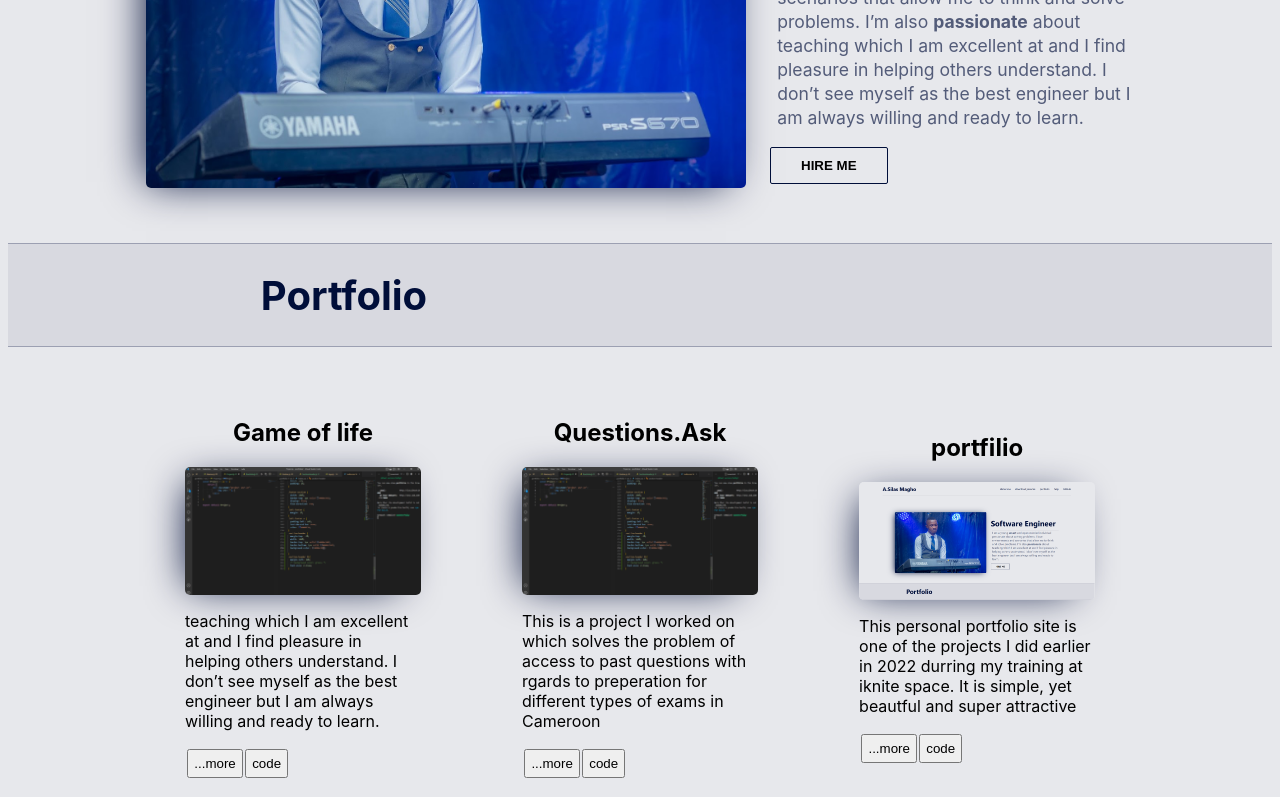
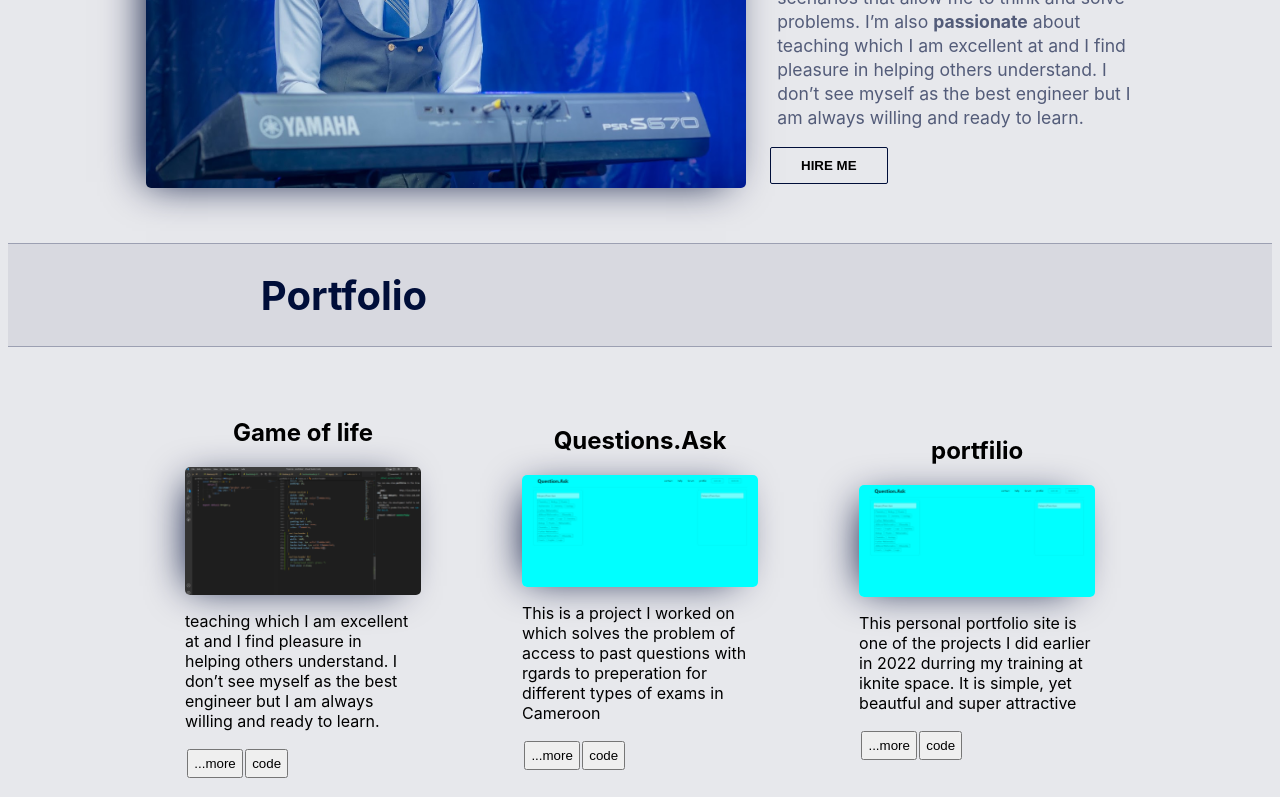
Before and after one commit to Casaemiro/myPortfolio, a React (Create React App) app: page / in a window 1280 px wide. Shown: the part 391-1188 px from the top of the page. Built offline with nearby package versions, Linux system fonts and the light colour scheme.

Commit message:
portfolio

```diff
--- a/src/Portfolio.js
+++ b/src/Portfolio.js
@@ -1,12 +1,14 @@
 import Project from "./Project";
 import Capture from "./images/Capture.PNG"
-import Capture2 from "./images/Capture2.PNG"
+import Capture2 from "./images/Capture3.PNG"
+import Capture3 from "./images/Capture3.PNG"
+
 
 const Portfolio = () => {
     return (
         <div className="Portfolio-section">
             <Project image={Capture} projectHeading={"Game of life"} projectDescription={"teaching which I am excellent at and I find pleasure in helping others understand. I don’t see myself as the best engineer but I am always willing and ready to learn."}/>
-            <Project image={Capture} projectHeading={"Questions.Ask"} projectDescription={"This is a project I worked on which solves the problem of access to past questions with rgards to preperation for different types of exams in Cameroon"}/>
+            <Project image={Capture3} projectHeading={"Questions.Ask"} projectDescription={"This is a project I worked on which solves the problem of access to past questions with rgards to preperation for different types of exams in Cameroon"}/>
             <Project image={Capture2} projectHeading={"portfilio"} projectDescription={"This personal portfolio site is one of the projects I did earlier in 2022 durring my training at iknite space. It is simple, yet beautful and super attractive"}/>
 
         </div>
```
Also changed, not shown: firebase.json (added), 1 other file (tests, documents, lock files or other folders).
